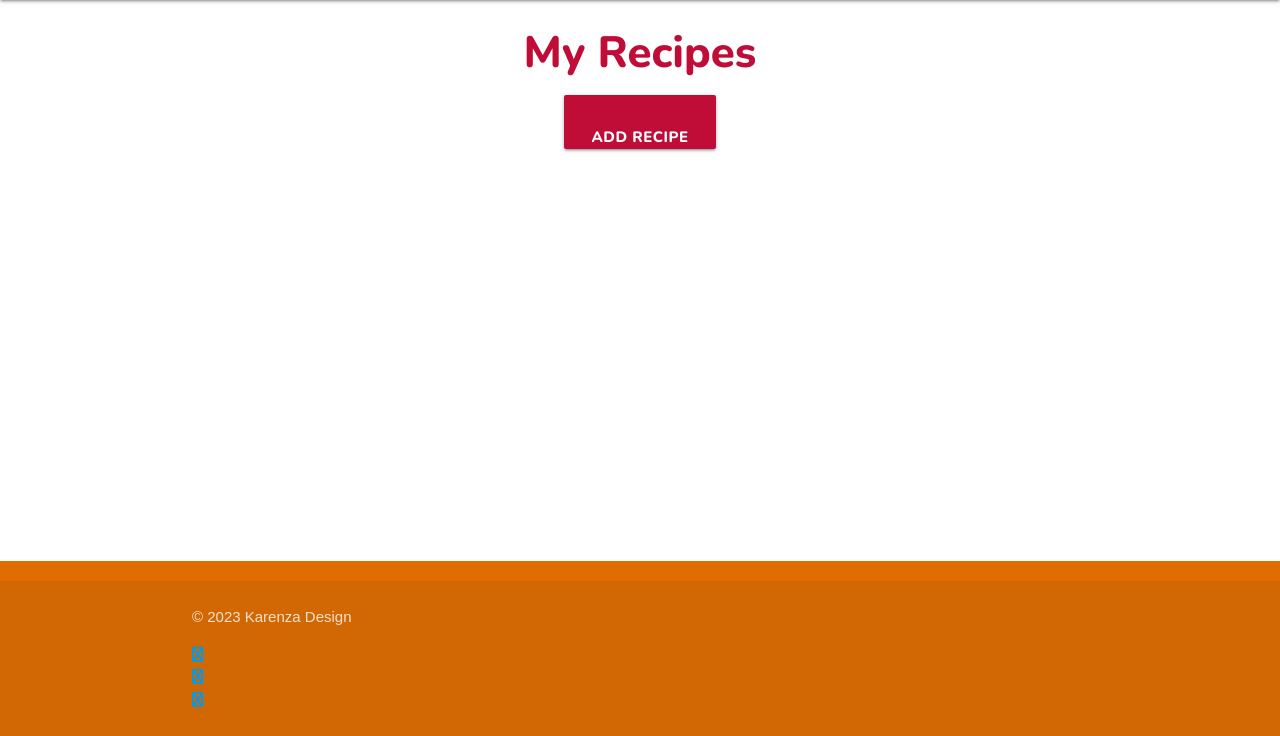
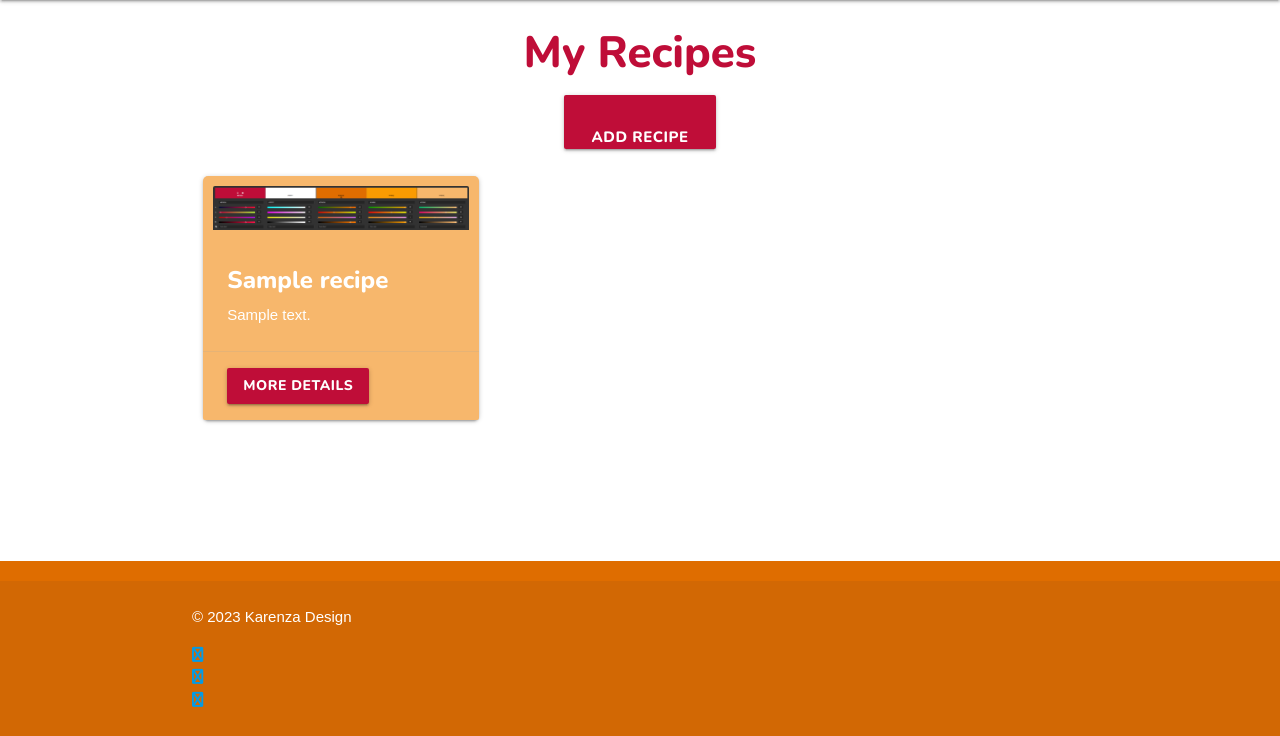
Before and after one commit to Renz2299/foodie-fix, a Flask app: page /my_recipes in a window 1280 px wide. Shown: the part 64-800 px from the top of the page. Run offline with Flask 2, Linux system fonts and the light colour scheme; tables that the repository leaves empty hold one stand-in row (values such as "Sample post"); some web fonts are replaced.

Commit message:
viewing recipe cards on my_recipes.html working correctly

```diff
--- a/foodiefix/routes.py
+++ b/foodiefix/routes.py
@@ -10,7 +10,8 @@ def home():
 
 @app.route("/my_recipes")
 def my_recipes():
-    return render_template("my_recipes.html")
+    recipes = list(Recipe.query.order_by(Recipe.recipe_title).all())
+    return render_template("my_recipes.html", recipes=recipes)
 
 
 @app.route("/add_recipe", methods=["GET", "POST"])
--- a/foodiefix/static/css/styles.css
+++ b/foodiefix/static/css/styles.css
@@ -6,6 +6,10 @@
 
 .bg-deep-fuscia {
     background-color: #BF0D38;
+}
+
+.bg-pale-yellow {
+    background-color: #f7b76c;
 }
 
 .brand-logo {
@@ -30,11 +34,20 @@ h3 {
     font-family: 'Nunito', sans-serif;
 }
 
-footer p {
+footer p, .card-content p {
     font-family: 'Carme', sans-serif;
+    color: #ffffff;
 }
 
-.nunito-white {
+.nunito-white, .card-title, .card-action {
     font-family: 'Nunito', sans-serif;
     color: #ffffff;
 }
+
+.card-image {
+    padding: 10px;
+}
+
+.card {
+    border-radius: 5px;
+}
--- a/foodiefix/templates/my_recipes.html
+++ b/foodiefix/templates/my_recipes.html
@@ -12,4 +12,23 @@
     </div>
 </div>
 
+<div class="row">
+    {% for recipe in recipes %}
+    <div class="col s12 m6 l4">
+        <div class="card bg-pale-yellow">
+            <div class="card-image">
+                <img src="static/img/readme_imgs/colour_scheme_final.png">
+            </div>
+            <div class="card-content">
+                <span class="card-title">{{ recipe.recipe_title }}</span>
+                <p>{{ recipe.recipe_description }}</p>
+            </div>
+            <div class="card-action">
+                <a href="#" class="btn bg-deep-fuscia">More Details</a>
+            </div>
+        </div>
+    </div>
+    {% endfor %}
+</div>
+
 {% endblock %}
```
